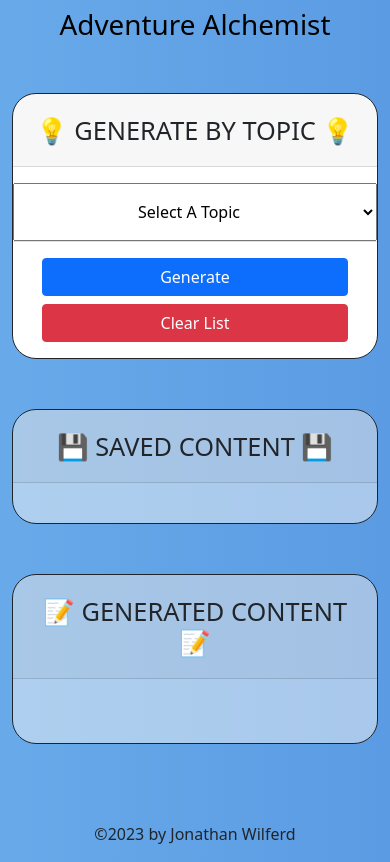
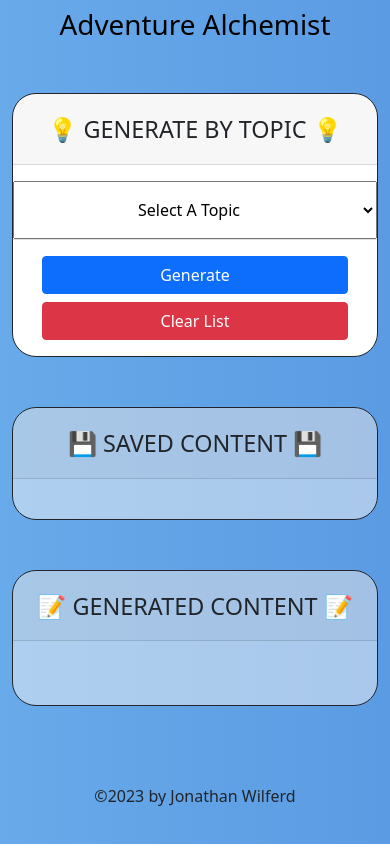
Before and after one commit to jwilferd10/Adventure-Alchemist, a plain HTML site: page index.html in a window 390 px wide. Drawn offline with nearby package versions, Linux system fonts and the light colour scheme.

Commit message:
Adjustments made for card-header within screen sizes 500px and smaller

```diff
--- a/assets/css/style.css
+++ b/assets/css/style.css
@@ -202,6 +202,8 @@ section {
 
 @media (max-width: 500px ) {
     .card-header {
-        font-size: 6.5vw;
+        font-size: 6vw;
+        white-space: nowrap;
+        overflow: hidden;
     }
 }
```
